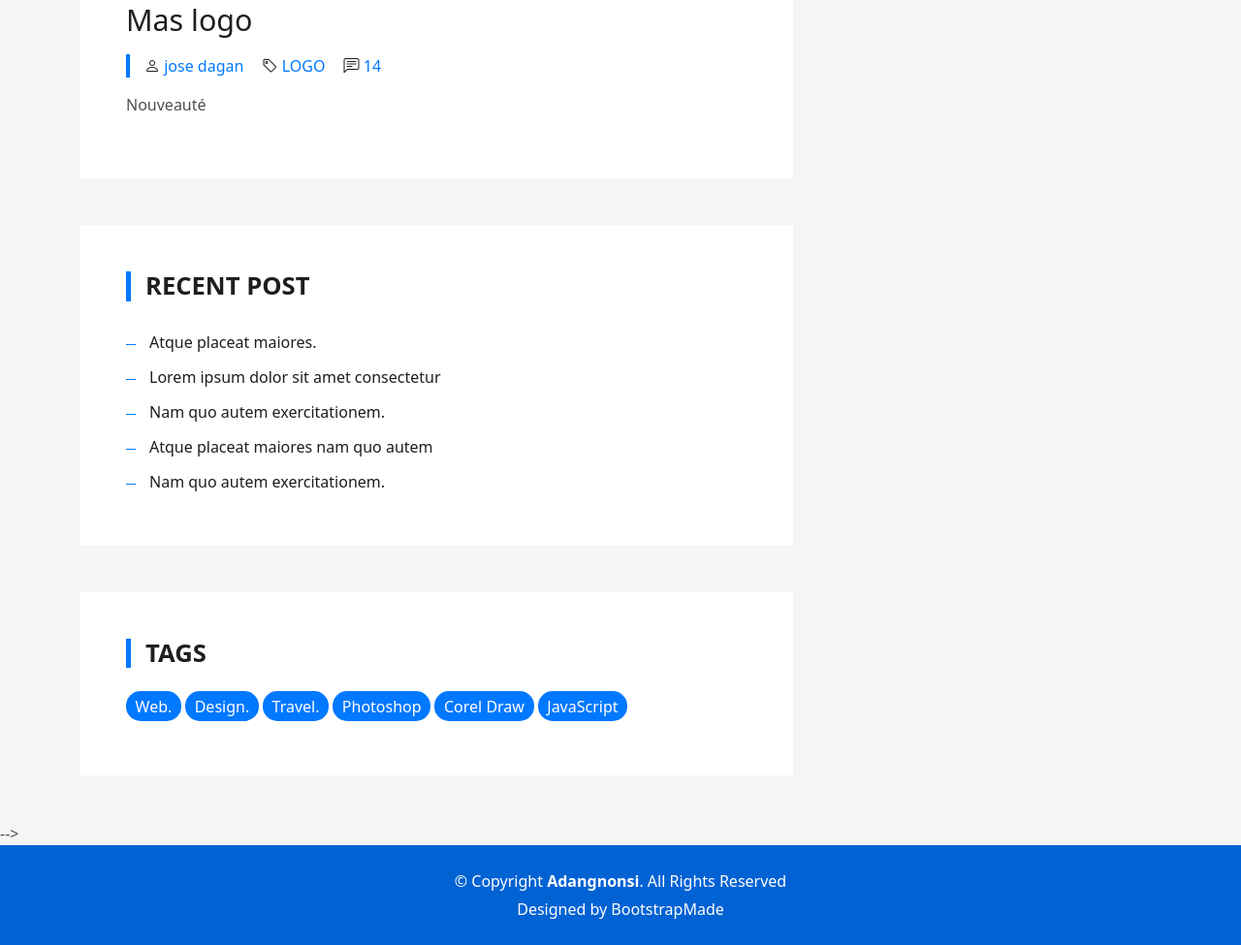
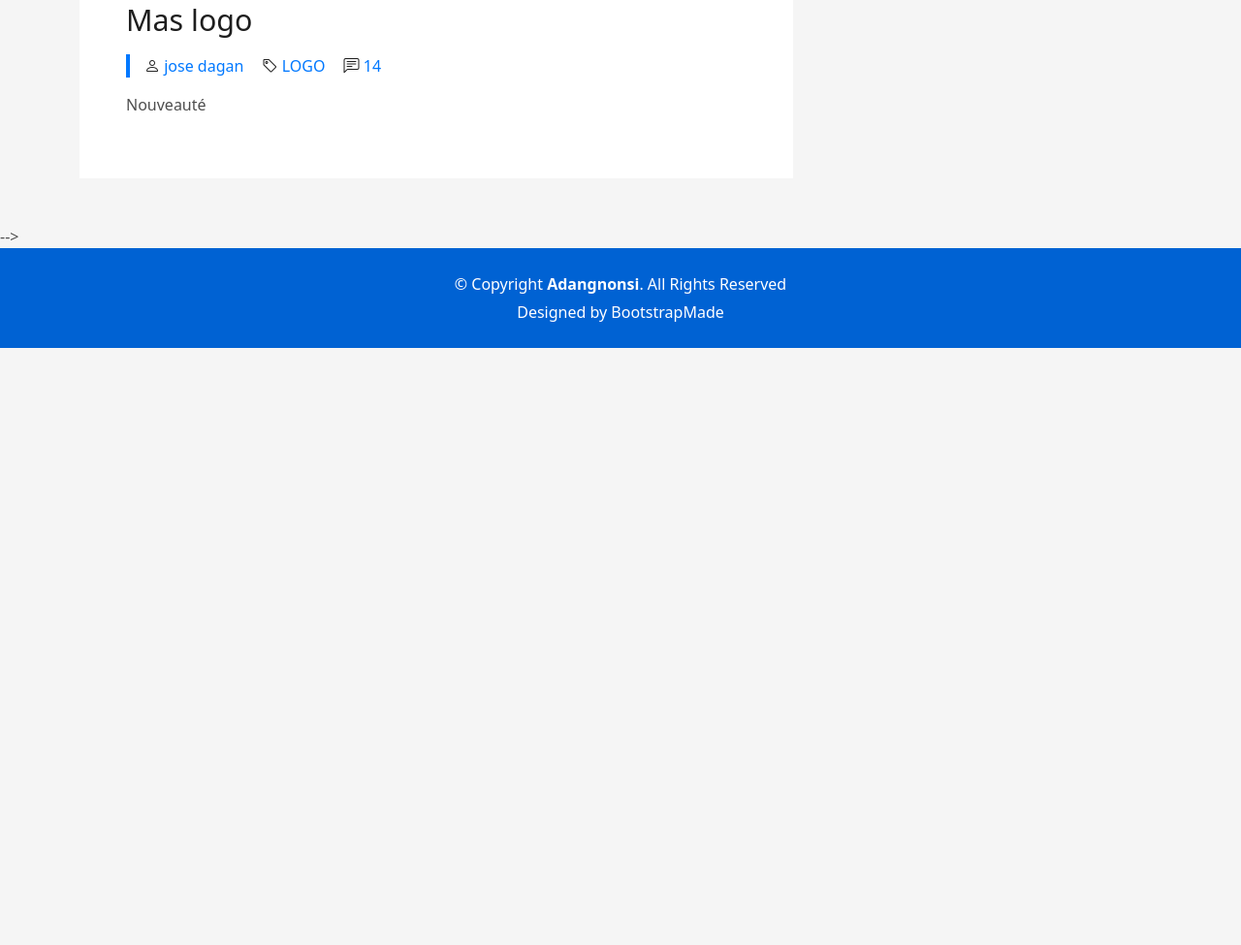
Before and after one commit to adangnonsi/masfolio, a Django app: page /blog/detail_b/1/ in a window 1280 px wide. Shown: the part 954-1929 px from the top of the page at 97% size. After the commit the page ends 1313 px from the top, so only its background shows below. Run offline with Django 4.2, Linux system fonts and the light colour scheme; data comes from the database, SQL or seed files in the repository; some libraries are stand-ins or nearby versions.

Commit message:
deuxième commit

```diff
--- a/blog/templates/blog/blog-single.html
+++ b/blog/templates/blog/blog-single.html
@@ -17,7 +17,7 @@
               <a href="{% url 'home' %}">Home</a>
             </li>
             <li class="breadcrumb-item">
-              <a href="#">Library</a>
+              <a href="{% url 'vue_blog' %}">Library</a>
             </li>
             <li class="breadcrumb-item active">Data</li>
           </ol>
@@ -181,54 +181,9 @@
                 </form>
               </div>
             </div> -->
-            <div class="widget-sidebar">
-              <h5 class="sidebar-title">Recent Post</h5>
-              <div class="sidebar-content">
-                <ul class="list-sidebar">
-                  <li>
-                    <a href="#">Atque placeat maiores.</a>
-                  </li>
-                  <li>
-                    <a href="#">Lorem ipsum dolor sit amet consectetur</a>
-                  </li>
-                  <li>
-                    <a href="#">Nam quo autem exercitationem.</a>
-                  </li>
-                  <li>
-                    <a href="#">Atque placeat maiores nam quo autem</a>
-                  </li>
-                  <li>
-                    <a href="#">Nam quo autem exercitationem.</a>
-                  </li>
-                </ul>
-              </div>
-            </div>
 
-            <div class="widget-sidebar widget-tags">
-              <h5 class="sidebar-title">Tags</h5>
-              <div class="sidebar-content">
-                <ul>
-                  <li>
-                    <a href="#">Web.</a>
-                  </li>
-                  <li>
-                    <a href="#">Design.</a>
-                  </li>
-                  <li>
-                    <a href="#">Travel.</a>
-                  </li>
-                  <li>
-                    <a href="#">Photoshop</a>
-                  </li>
-                  <li>
-                    <a href="#">Corel Draw</a>
-                  </li>
-                  <li>
-                    <a href="#">JavaScript</a>
-                  </li>
-                </ul>
-              </div>
-            </div>
+
+
           </div>
         </div>
       </div>
--- a/blog/templates/blog/blog.html
+++ b/blog/templates/blog/blog.html
@@ -20,7 +20,9 @@
                   Blog
                 </h3>
                 <p class="subtitle-a">
-                  Lorem ipsum, dolor sit amet consectetur adipisicing elit.
+
+                 Bienvenue sur mon blog ! Découvrez mes récents
+                 articles et partagez vos réflexions avec nous.
                 </p>
                 <div class="line-mf"></div>
               </div>
--- a/monapp/templates/base.html
+++ b/monapp/templates/base.html
@@ -44,7 +44,7 @@
       <nav id="navbar" class="navbar">
         <ul>
           <li><a class="nav-link scrollto active" href="{% url 'home' %}">Home</a></li>
-          <li><a class="nav-link scrollto" href="#about">About</a></li>
+          <li><a class="nav-link scrollto" href="{% url 'home' %}">About</a></li>
           <li><a class="nav-link scrollto" href="{% url 'service' %}">Services</a></li>
           <li><a class="nav-link scrollto " href="#work">Portfolio</a></li>
           <li><a class="nav-link scrollto " href="{% url 'vue_blog' %}">Blog</a></li>
@@ -92,7 +92,7 @@
       <div class="row">
         <div class="col-sm-12">
           <div class="copyright-box">
-            <p>&copy; 2024 Ets LeSanctifié. Tous droits réservés.</p>
+            <p>&copy; 2024 Ets <a href="mailto: leopoldadangnonsi@gmail.com" style="color: antiquewhite;">LeSanctifié</a>. Tous droits réservés.</p>
             <div class="credits">
               <!--
               All the links in the footer should remain intact.
@@ -100,7 +100,7 @@
               Licensing information: https://bootstrapmade.com/license/
               Purchase the pro version with working PHP/AJAX contact form: https://bootstrapmade.com/buy/?theme=DevFolio
             -->
-              Designed by <a href="https://bootstrapmade.com/">BootstrapMade</a>
+              <p> Joignable sur <a href="https://wa.me/91219407" style="color:  antiquewhite;"> whatssap</a> </p>
             </div>
           </div>
         </div>
--- a/static/assets/css/style.css
+++ b/static/assets/css/style.css
@@ -86,6 +86,9 @@ a:hover {
   overflow: hidden;
 }
 
+
+
+
 .bg-image {
   background-repeat: no-repeat;
   background-attachment: fixed;
@@ -98,6 +101,8 @@ a:hover {
     background-attachment: scroll;
   }
 }
+
+
 
 .overlay-mf {
   background-color: #0078ff;
```
Also changed, not shown: monapp/templates/monapp/index.html (+77 -30 lines), monapp/templates/monapp/portfolio-details.html (+15 -5 lines).
